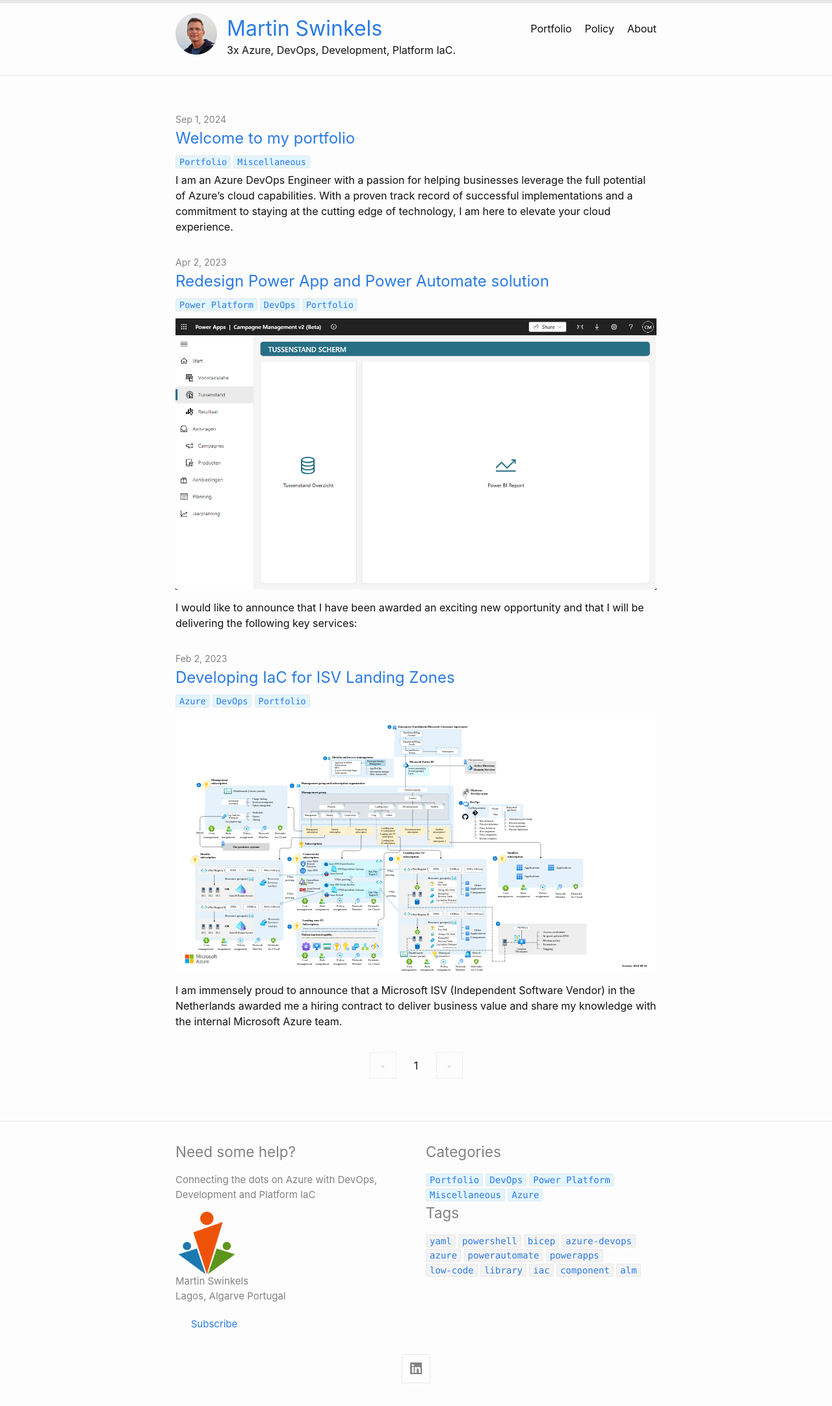
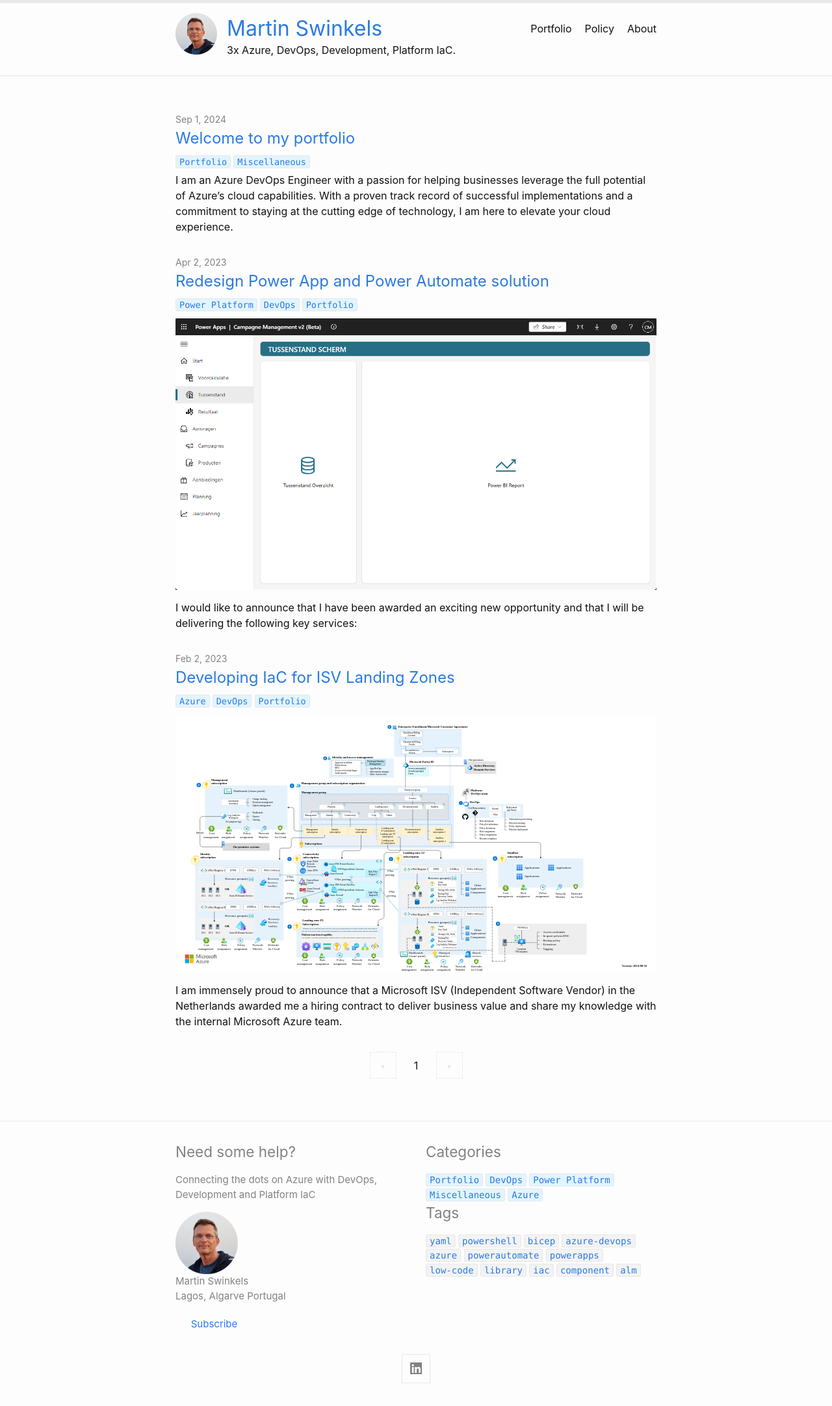
Before and after one commit to msc365/msc365.github.io, a Jekyll site: the page built from index.html, in a window 1280 px wide. Shown: the whole page at 65% size. Built offline with Jekyll 4.4.1, drawn with Linux system fonts in a browser that asks for light colours; the list of posts is cut into pages by our own code.

Commit message:
Update logo image to profile picture

```diff
--- a/_includes/footer.html
+++ b/_includes/footer.html
@@ -9,7 +9,7 @@
         <h2>Need some help?</h2>
         <p>{{ site.description | escape }}</p>
         <a rel="author" href="{{ "/" | relative_url }}">
-          <img alt="msc365 logo" src="https://msc365.eu/assets/img/msc365-256.png" width="96"/>
+          <img alt="msc365 logo" src="https://msc365.eu/assets/img/msc365-profile-256.png" width="96"/>
         </a>
         {%- if site.author %}
         <ul class="contact-list">
```
